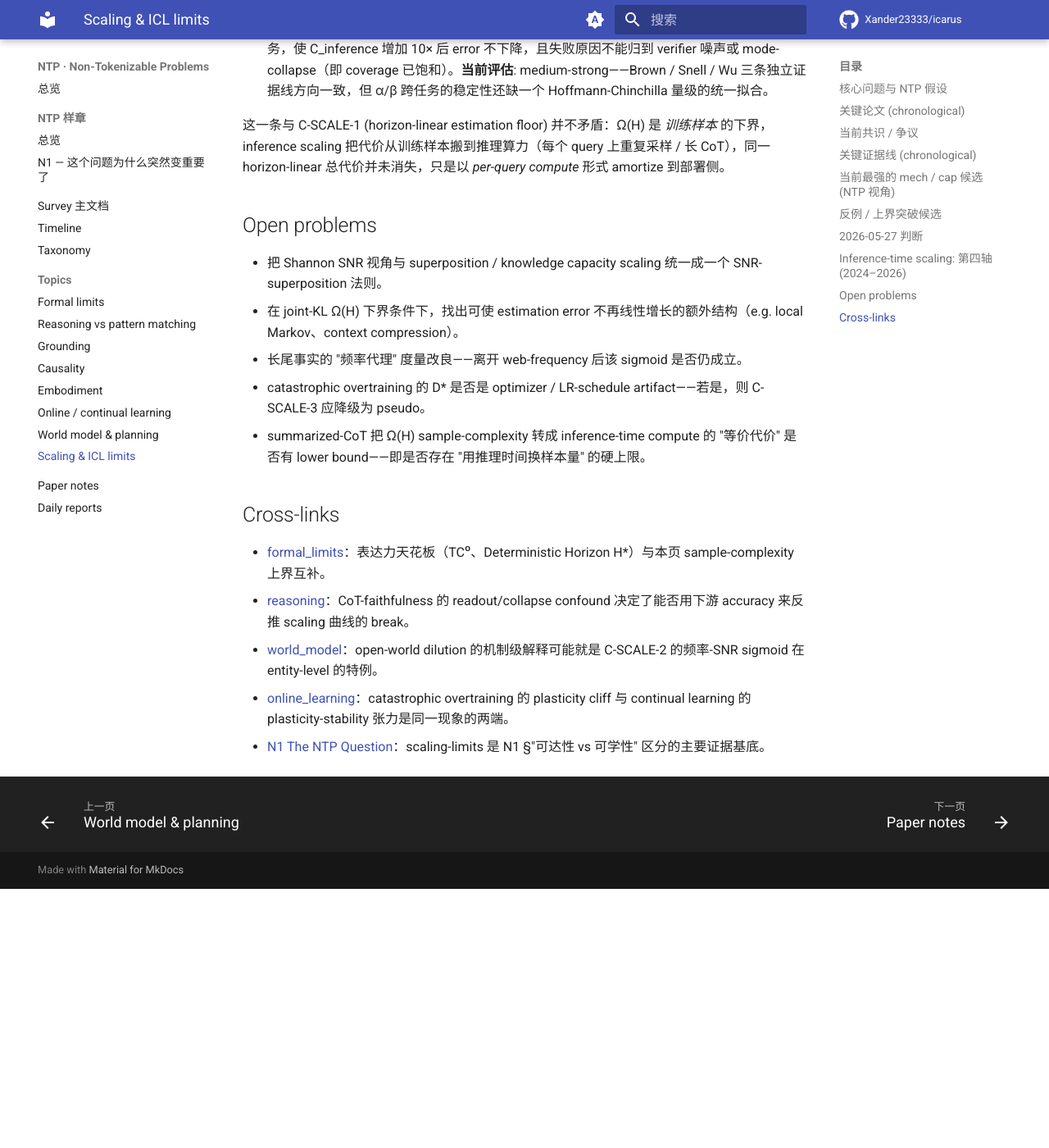
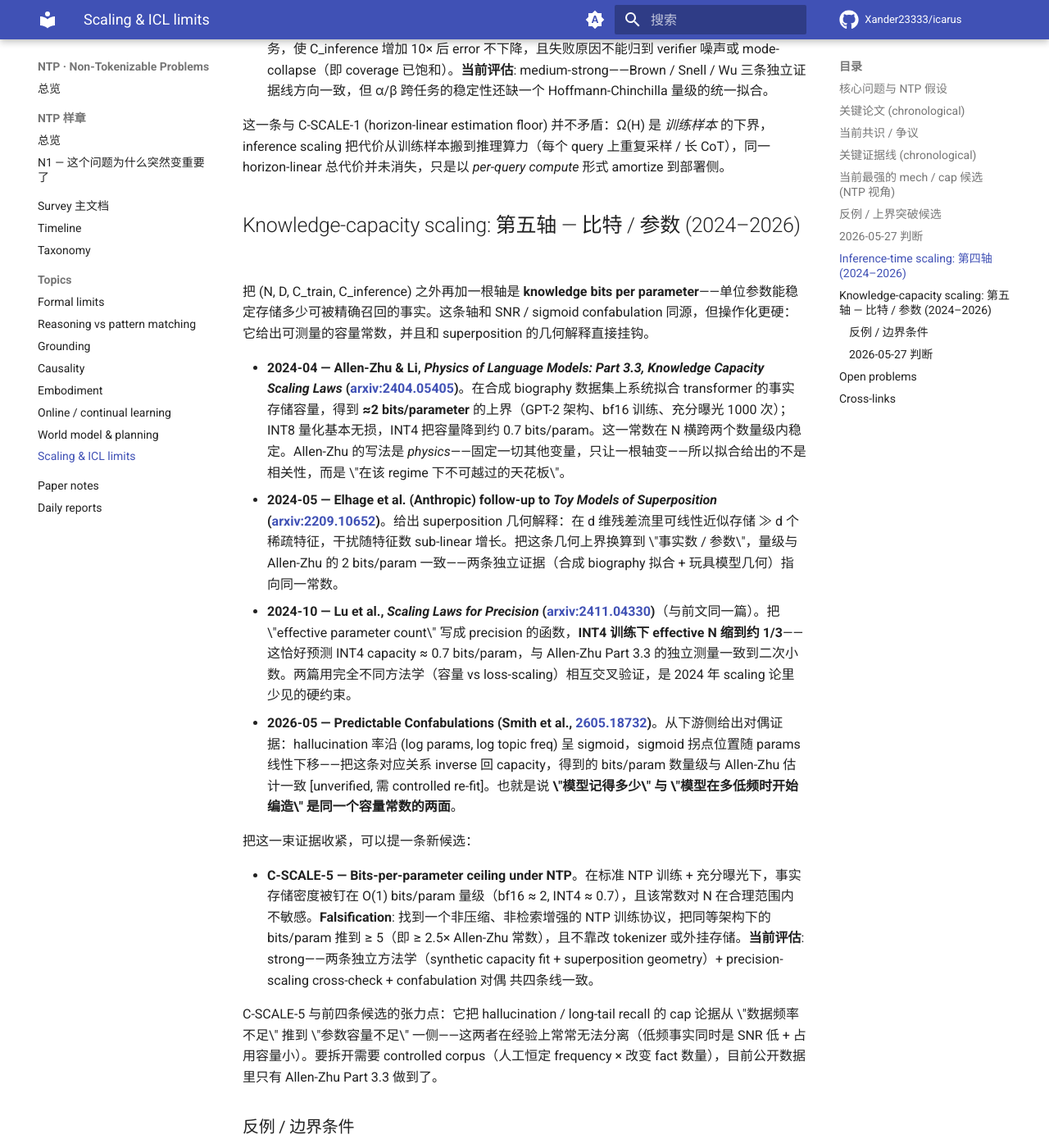
Before and after one commit to Xander23333/icarus, an MkDocs documentation site: the page built from wiki/ntp/topics/scaling_limits.md, in a window 1280 px wide and 1400 px high, scrolled down 5000 px. Shown: the whole window at 82% size. Built offline with MkDocs 1.6.1 and Material for MkDocs 9.7.7, drawn with Linux system fonts in a browser that asks for light colours; comment, search, counter and statistics services are not loaded; before the commit the page ends 6084 px from its top, so only the background shows below that; some of the changed text lies outside the part shown.

Commit message:
[NTP-Deepen] 2026-05-27 20:30 UTC scaling_limits.md +C-SCALE-5 bits-per-param ceiling (+3.1k)

```diff
--- a/wiki/ntp/topics/scaling_limits.md
+++ b/wiki/ntp/topics/scaling_limits.md
@@ -76,6 +76,33 @@
 
 这一条与 C-SCALE-1 (horizon-linear estimation floor) 并不矛盾：Ω(H) 是 *训练样本* 的下界，inference scaling 把代价从训练样本搬到推理算力（每个 query 上重复采样 / 长 CoT），同一 horizon-linear 总代价并未消失，只是以 *per-query compute* 形式 amortize 到部署侧。
 
+## Knowledge-capacity scaling: 第五轴 — 比特 / 参数 (2024–2026)
+
+把 (N, D, C_train, C_inference) 之外再加一根轴是 **knowledge bits per parameter**——单位参数能稳定存储多少可被精确召回的事实。这条轴和 SNR / sigmoid confabulation 同源，但操作化更硬：它给出可测量的容量常数，并且和 superposition 的几何解释直接挂钩。
+
+- **2024-04 — Allen-Zhu & Li, *Physics of Language Models: Part 3.3, Knowledge Capacity Scaling Laws* ([arxiv:2404.05405](https://arxiv.org/abs/2404.05405))**。在合成 biography 数据集上系统拟合 transformer 的事实存储容量，得到 **≈2 bits/parameter** 的上界（GPT-2 架构、bf16 训练、充分曝光 1000 次）；INT8 量化基本无损，INT4 把容量降到约 0.7 bits/param。这一常数在 N 横跨两个数量级内稳定。Allen-Zhu 的写法是 *physics*——固定一切其他变量，只让一根轴变——所以拟合给出的不是相关性，而是 \"在该 regime 下不可越过的天花板\"。
+- **2024-05 — Elhage et al. (Anthropic) follow-up to *Toy Models of Superposition* ([arxiv:2209.10652](https://arxiv.org/abs/2209.10652))**。给出 superposition 几何解释：在 d 维残差流里可线性近似存储 ≫ d 个稀疏特征，干扰随特征数 sub-linear 增长。把这条几何上界换算到 \"事实数 / 参数\"，量级与 Allen-Zhu 的 2 bits/param 一致——两条独立证据（合成 biography 拟合 + 玩具模型几何）指向同一常数。
+- **2024-10 — Lu et al., *Scaling Laws for Precision* ([arxiv:2411.04330](https://arxiv.org/abs/2411.04330))**（与前文同一篇）。把 \"effective parameter count\" 写成 precision 的函数，**INT4 训练下 effective N 缩到约 1/3**——这恰好预测 INT4 capacity ≈ 0.7 bits/param，与 Allen-Zhu Part 3.3 的独立测量一致到二次小数。两篇用完全不同方法学（容量 vs loss-scaling）相互交叉验证，是 2024 年 scaling 论里少见的硬约束。
+- **2026-05 — Predictable Confabulations (Smith et al., [2605.18732](../papers/paper_notes/2026-05-26-2605.18732-predictable-confabulations.md))**。从下游侧给出对偶证据：hallucination 率沿 (log params, log topic freq) 呈 sigmoid，sigmoid 拐点位置随 params 线性下移——把这条对应关系 inverse 回 capacity，得到的 bits/param 数量级与 Allen-Zhu 估计一致 [unverified, 需 controlled re-fit]。也就是说 **\"模型记得多少\" 与 \"模型在多低频时开始编造\" 是同一个容量常数的两面**。
+
+把这一束证据收紧，可以提一条新候选：
+
+- **C-SCALE-5 — Bits-per-parameter ceiling under NTP**。在标准 NTP 训练 + 充分曝光下，事实存储密度被钉在 O(1) bits/param 量级（bf16 ≈ 2, INT4 ≈ 0.7），且该常数对 N 在合理范围内不敏感。**Falsification**: 找到一个非压缩、非检索增强的 NTP 训练协议，把同等架构下的 bits/param 推到 ≥ 5（即 ≥ 2.5× Allen-Zhu 常数），且不靠改 tokenizer 或外挂存储。**当前评估**: strong——两条独立方法学（synthetic capacity fit + superposition geometry）+ precision-scaling cross-check + confabulation 对偶 共四条线一致。
+
+C-SCALE-5 与前四条候选的张力点：它把 hallucination / long-tail recall 的 cap 论据从 \"数据频率不足\" 推到 \"参数容量不足\" 一侧——这两者在经验上常常无法分离（低频事实同时是 SNR 低 + 占用容量小）。要拆开需要 controlled corpus（人工恒定 frequency × 改变 fact 数量），目前公开数据里只有 Allen-Zhu Part 3.3 做到了。
+
+### 反例 / 边界条件
+
+- **Retrieval-augmented bypass**：RAG / tool-use 显然不在 C-SCALE-5 的作用域内——它们把容量从参数迁移到外部 KV store，bits/param 趋向 0 而能力不降。这意味着 C-SCALE-5 只钉 *parametric* NTP，不钉 NTP-as-controller。
+- **MoE 的 routing-side 容量**：Mixtral / DeepSeek-V3 这类 sparse-activation 模型，bits per *active* param 是否仍受 ≈2 上界还是按 *total* param 算，2024–2026 文献尚未给出 controlled 测量；Allen-Zhu Part 3.3 仅覆盖 dense 架构。若 MoE 的容量按 total param 线性增长但 active param 不变，则 C-SCALE-5 需要按 \"effective dense-equivalent\" 重写。
+- **多模态 token 的容量贬值** [unknown]：vision / audio token 通常熵更高，单 token 平均信息量与文本不可比，对应到 bits/param 时分母变形——目前没有 controlled 跨模态 capacity 测量。
+
+### 2026-05-27 判断
+
+C-SCALE-5 是 scaling-limits 五条候选里 **最接近 \"物理常数\" 形态** 的一条：它有 (i) 两条独立测量方法一致、(ii) precision-scaling 的二次交叉验证、(iii) 下游 confabulation 对偶——满足 \"三条独立证据线\" 的 mech-strength 门槛。但 *应用域* 比看起来窄：仅覆盖 dense / parametric / 单模态 NTP，把 RAG、MoE active-param、多模态都剔出去后，frontier system 里被它直接约束的部分其实不到一半。
+
+这恰好是 scaling-limits 与 [formal_limits](formal_limits.md) 的分工互文：formal_limits 钉 \"无论多少参数都做不到\" 的硬墙，scaling_limits 钉 \"每单位参数能装多少\" 的容量常数。两者在 RAG 面前都退化——前者因为外部存储不属于 transformer 表达力域，后者因为容量分母改变。换言之，**\"NTP scaling 上界\"** 这个说法在 retrieval 时代必须重新限定作用域，否则会和 NTP-as-controller 的能力混读。
+
 ## Open problems
 
 - 把 Shannon SNR 视角与 superposition / knowledge capacity scaling 统一成一个 SNR-superposition 法则。
```
Also changed, not shown: 1 other file.
